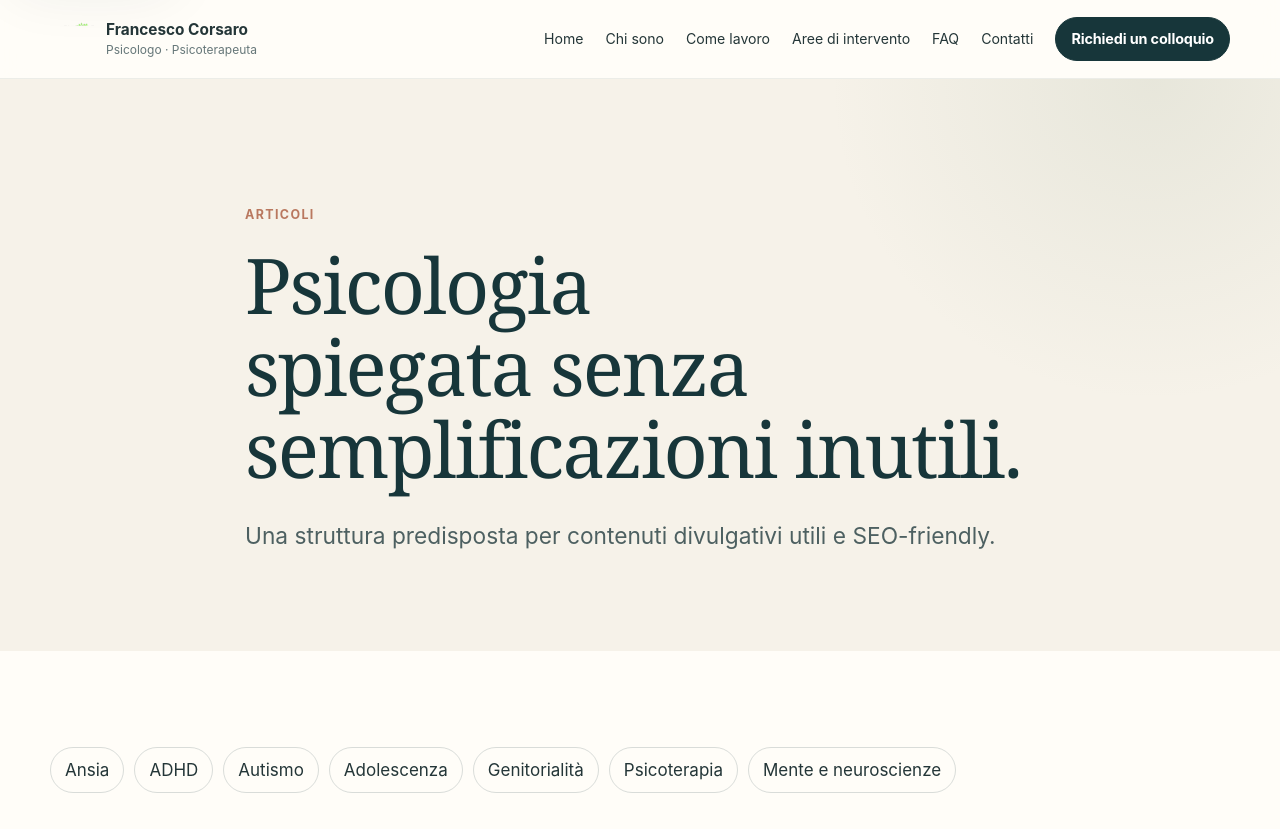
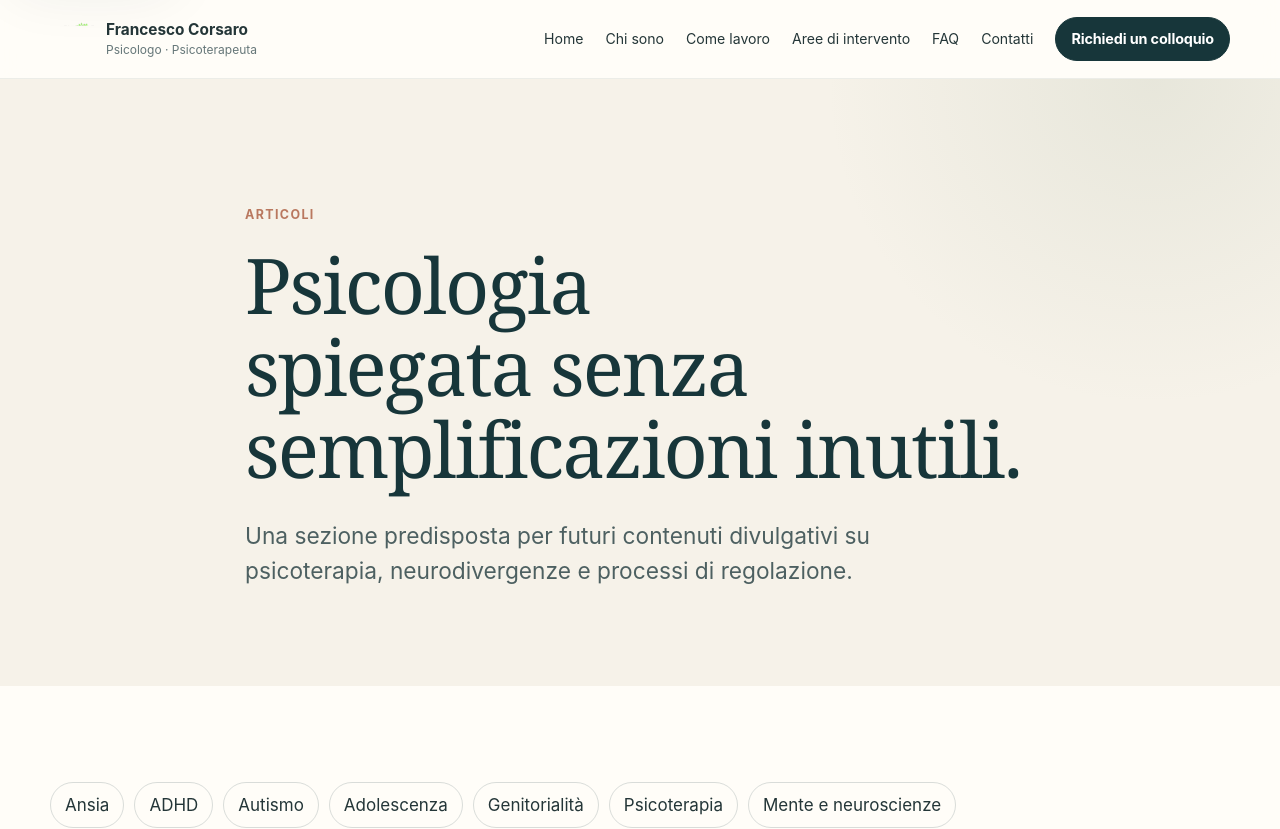
Before and after one commit to francesco-corsaro/francesco-corsaro-site, a Next.js app: page /articoli in a window 1280 px wide. Shown: the top 829 px of the page. Built offline with nearby package versions, Linux system fonts and the light colour scheme; no server answers.

Commit message:
Evita indicizzazione della sezione articoli finché vuota

```diff
--- a/app/articoli/page.tsx
+++ b/app/articoli/page.tsx
@@ -1 +1,11 @@
-import type { Metadata } from 'next'; export const metadata:Metadata={title:'Articoli',description:'Approfondimenti divulgativi su ansia, ADHD, autismo, adolescenza, genitorialità, psicoterapia e neuroscienze.'}; const cats=['Ansia','ADHD','Autismo','Adolescenza','Genitorialità','Psicoterapia','Mente e neuroscienze']; export default function Page(){return <><section className="page-hero"><div className="container narrow"><span className="eyebrow">Articoli</span><h1>Psicologia spiegata senza semplificazioni inutili.</h1><p className="lead">Una struttura predisposta per contenuti divulgativi utili e SEO-friendly.</p></div></section><section className="section"><div className="container tag-grid">{cats.map(c=><span className="tag" key={c}>{c}</span>)}</div><div className="container empty-state"><p>Nessun articolo pubblicato al momento. La struttura è pronta per categorie, articoli, metadati e dati strutturati Article.</p></div></section></>}
+import type { Metadata } from 'next';
+
+export const metadata:Metadata={
+  title:'Articoli',
+  description:'Approfondimenti divulgativi su ansia, ADHD, autismo, adolescenza, genitorialità, psicoterapia e neuroscienze.',
+  robots:{index:false,follow:true}
+};
+
+const cats=['Ansia','ADHD','Autismo','Adolescenza','Genitorialità','Psicoterapia','Mente e neuroscienze'];
+
+export default function Page(){return <><section className="page-hero"><div className="container narrow"><span className="eyebrow">Articoli</span><h1>Psicologia spiegata senza semplificazioni inutili.</h1><p className="lead">Una sezione predisposta per futuri contenuti divulgativi su psicoterapia, neurodivergenze e processi di regolazione.</p></div></section><section className="section"><div className="container tag-grid">{cats.map(c=><span className="tag" key={c}>{c}</span>)}</div><div className="container empty-state"><p>Gli articoli verranno pubblicati progressivamente. Fino ad allora questa sezione non viene indicizzata dai motori di ricerca.</p></div></section></>}
```
